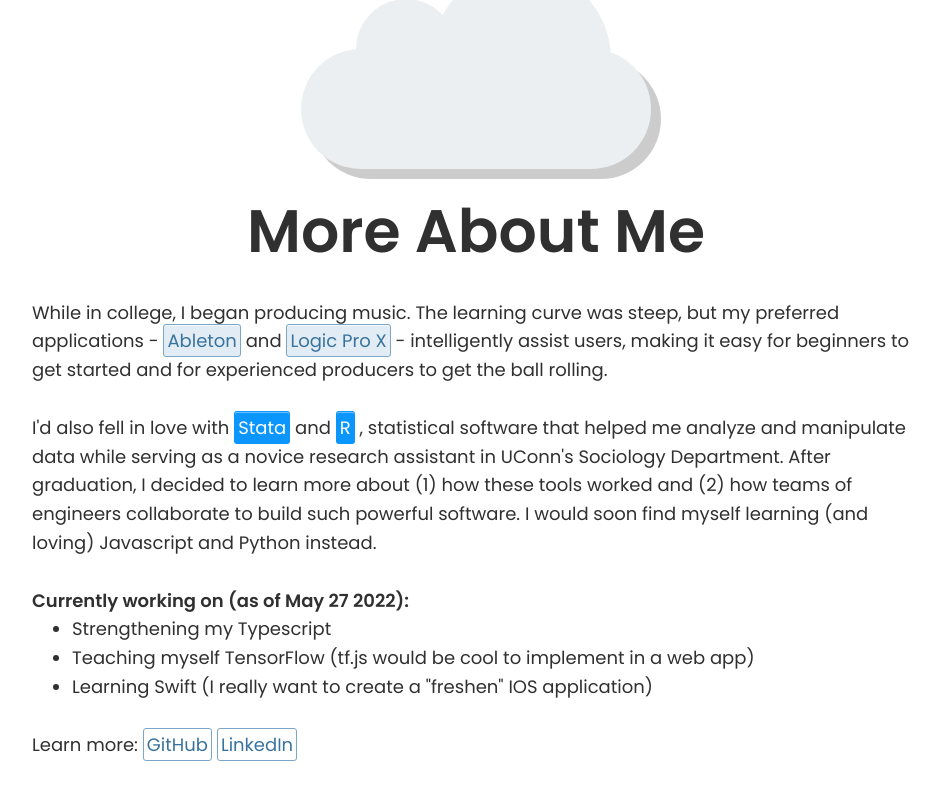
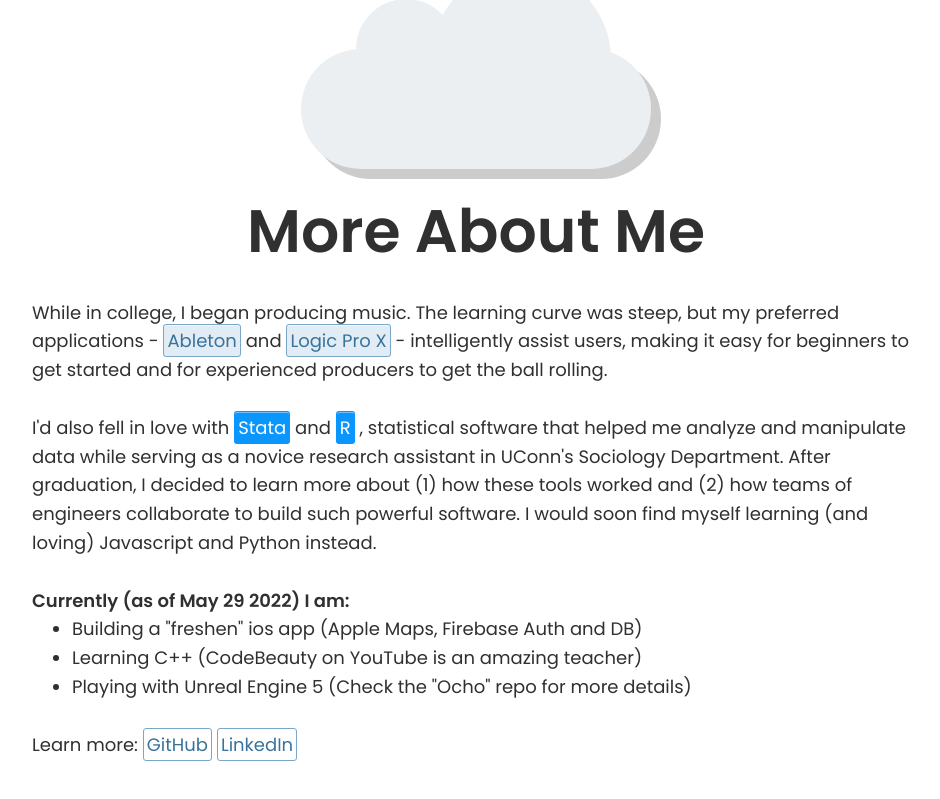
Before and after one commit to KlayClarke/personal_website_2.0, a React (Create React App) app: page / in a window 1280 px wide. Shown: the part 2199-2998 px from the top of the page, without its empty margins (164-1104 px from the left). Built offline with nearby package versions, Linux system fonts and the light colour scheme.

Commit message:
Update About.tsx

```diff
--- a/src/components/about/About.tsx
+++ b/src/components/about/About.tsx
@@ -43,15 +43,16 @@ const NewAbout = () => {
           Javascript and Python instead.
         </p>
         <br />
-        <h4>Currently working on (as of May 27 2022):</h4>
+        <h4>Currently (as of May 29 2022) I am:</h4>
         <ul>
-          <li>Strengthening my Typescript</li>
           <li>
-            Teaching myself TensorFlow (tf.js would be cool to implement in a
-            web app)
+            Building a "freshen" ios app (Apple Maps, Firebase Auth and DB)
           </li>
           <li>
-            Learning Swift (I really want to create a "freshen" IOS application)
+            Learning C++ (CodeBeauty on YouTube is an amazing teacher)
+          </li>
+          <li>
+            Playing with Unreal Engine 5 (Check the "Ocho" repo for more details)
           </li>
         </ul>
         <br />
```
